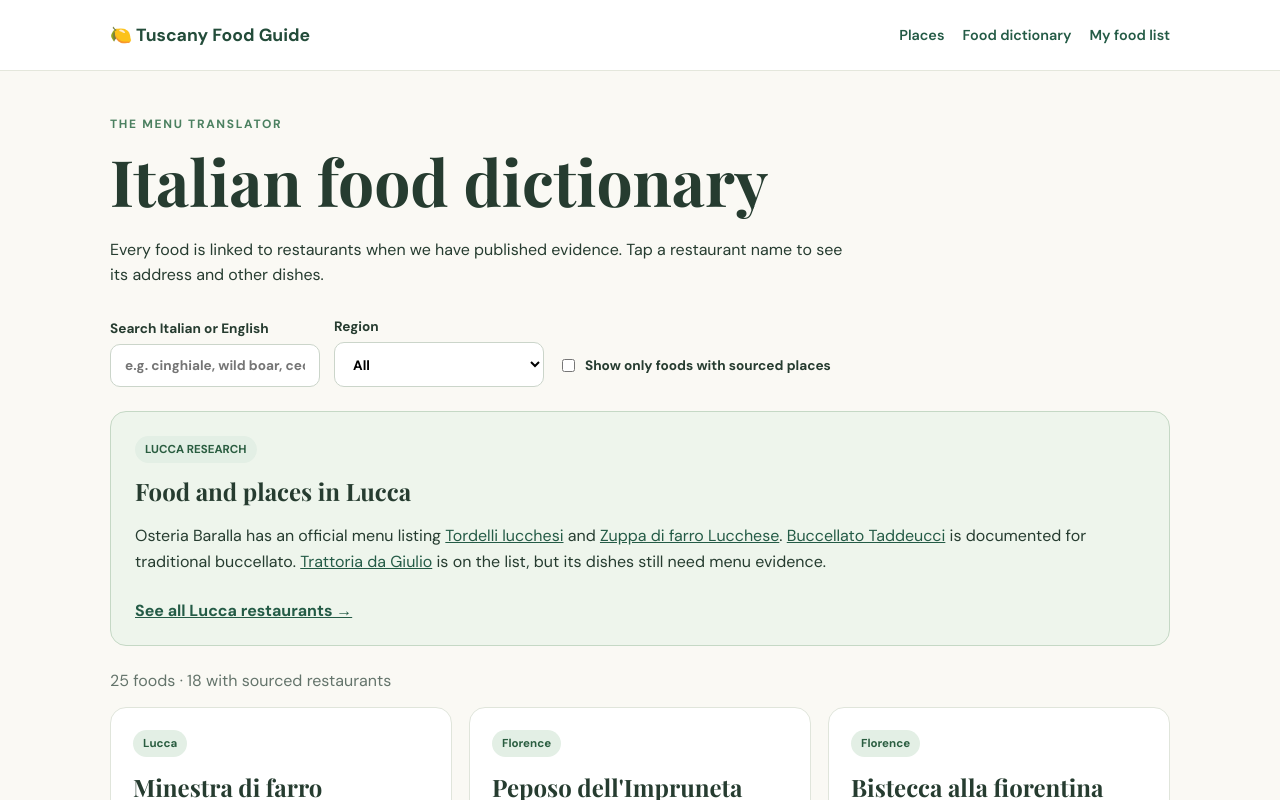
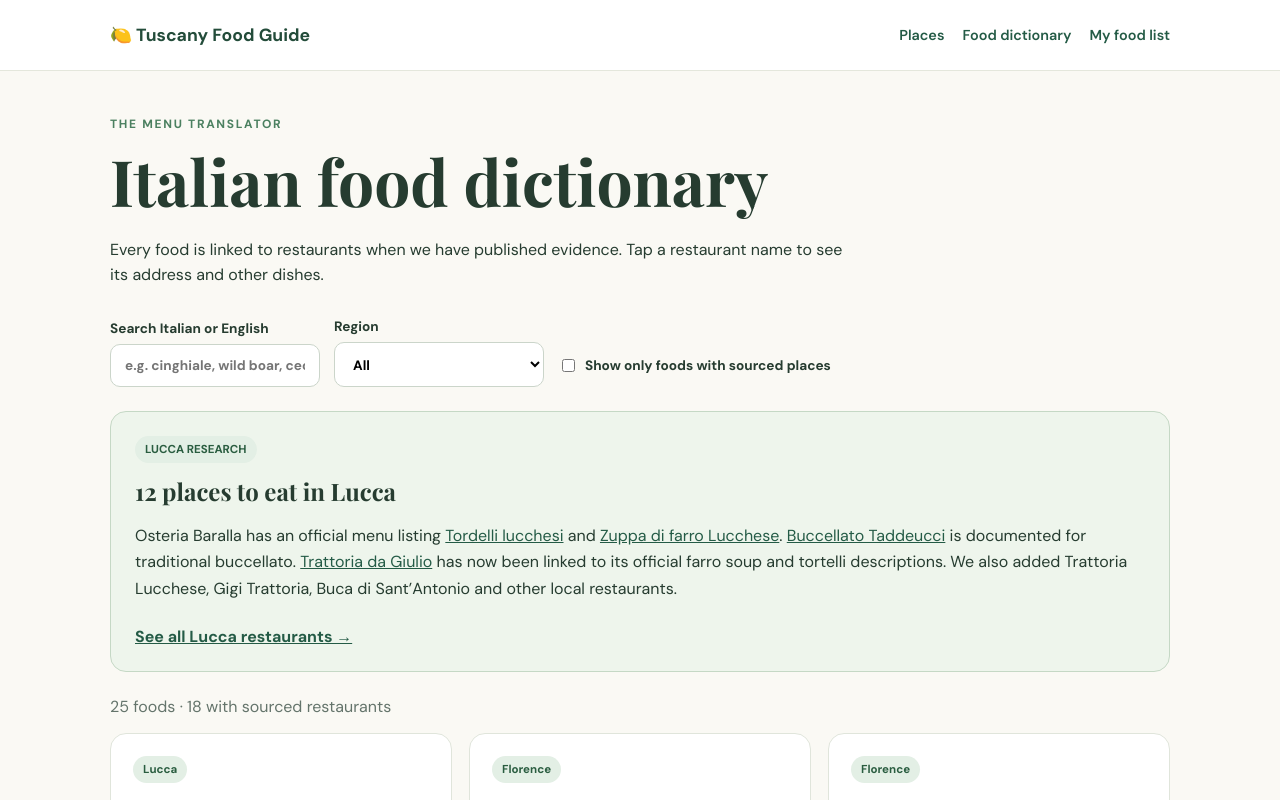
Before and after one commit to krismcfarlin/tuscany-food-guide, a SvelteKit app: page /foods in a window 1280 px wide. Shown: the top 800 px of the page. Built offline with nearby package versions, Linux system fonts and the light colour scheme.

Commit message:
content: refresh Lucca research spotlight for twelve venues

```diff
--- a/src/routes/foods/+page.svelte
+++ b/src/routes/foods/+page.svelte
@@ -8,6 +8,6 @@
 </script>
 <section class="pageintro"><p class="eyebrow">THE MENU TRANSLATOR</p><h1>Italian food dictionary</h1><p>Every food is linked to restaurants when we have published evidence. Tap a restaurant name to see its address and other dishes.</p></section>
 <div class="controls"><label>Search Italian or English<input bind:value={query} placeholder="e.g. cinghiale, wild boar, cecina"/></label><label>Region<select bind:value={region}><option>All</option>{#each [...new Set(dishes.map(d => d.region))].sort() as r}<option>{r}</option>{/each}</select></label><label class="check"><input type="checkbox" bind:checked={withPlaces}/> Show only foods with sourced places</label></div>
-{#if region === 'Lucca' || region === 'All'}<section class="research-highlight"><span class="tag">LUCCA RESEARCH</span><h2>Food and places in Lucca</h2><p>Osteria Baralla has an official menu listing <a href="{base}/foods/tordelli-lucchesi">Tordelli lucchesi</a> and <a href="{base}/foods/minestra-di-farro">Zuppa di farro Lucchese</a>. <a href="{base}/places/lucca-taddeucci">Buccellato Taddeucci</a> is documented for traditional buccellato. <a href="{base}/places/lucca-da-giulio">Trattoria da Giulio</a> is on the list, but its dishes still need menu evidence.</p><a href="{base}/?city=Lucca" class="prominent-link">See all Lucca restaurants →</a></section>{/if}
+{#if region === 'Lucca' || region === 'All'}<section class="research-highlight"><span class="tag">LUCCA RESEARCH</span><h2>12 places to eat in Lucca</h2><p>Osteria Baralla has an official menu listing <a href="{base}/foods/tordelli-lucchesi">Tordelli lucchesi</a> and <a href="{base}/foods/minestra-di-farro">Zuppa di farro Lucchese</a>. <a href="{base}/places/lucca-taddeucci">Buccellato Taddeucci</a> is documented for traditional buccellato. <a href="{base}/places/lucca-da-giulio">Trattoria da Giulio</a> has now been linked to its official farro soup and tortelli descriptions. We also added Trattoria Lucchese, Gigi Trattoria, Buca di Sant’Antonio and other local restaurants.</p><a href="{base}/?city=Lucca" class="prominent-link">See all Lucca restaurants →</a></section>{/if}
 <p class="muted">{shown.length} foods · {shown.filter(d => count(d.id) > 0).length} with sourced restaurants</p>
 <div class="cards">{#each shown as dish (dish.id)}<article class="card foodcard"><span class="tag">{dish.region}</span><h2><a href="{base}/foods/{dish.id}">{dish.italianName}</a></h2><p>{dish.englishDescription}</p>{#if count(dish.id) > 0}<p class="sourcecount">{count(dish.id)} sourced place{count(dish.id) === 1 ? '' : 's'}</p><ul class="restaurant-links">{#each restaurants(dish.id).slice(0,4) as place}<li><a href="{base}/places/{place.id}">{place.name}</a> <small>· {place.city}</small></li>{/each}</ul>{:else}<p class="needs-research">Where to eat: still researching</p>{/if}<a href="{base}/foods/{dish.id}" class="prominent-link">Dish details →</a></article>{/each}</div>
```
